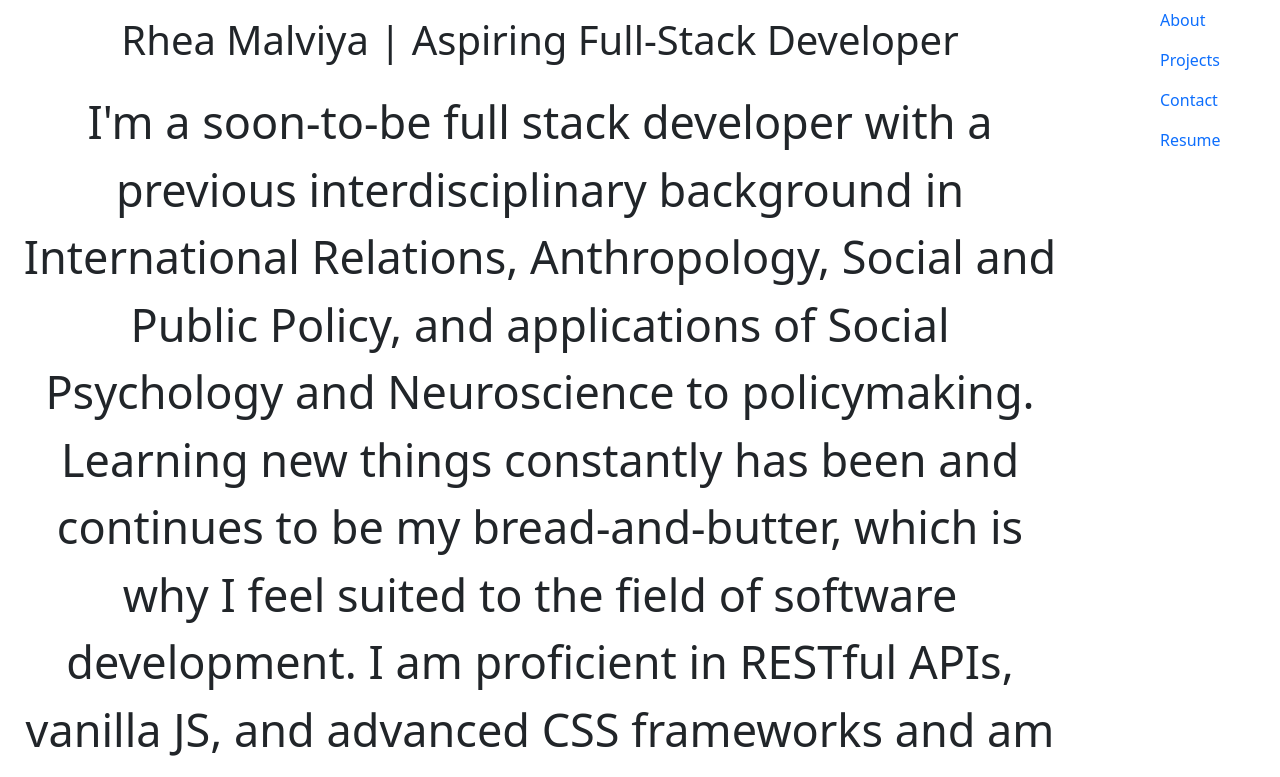
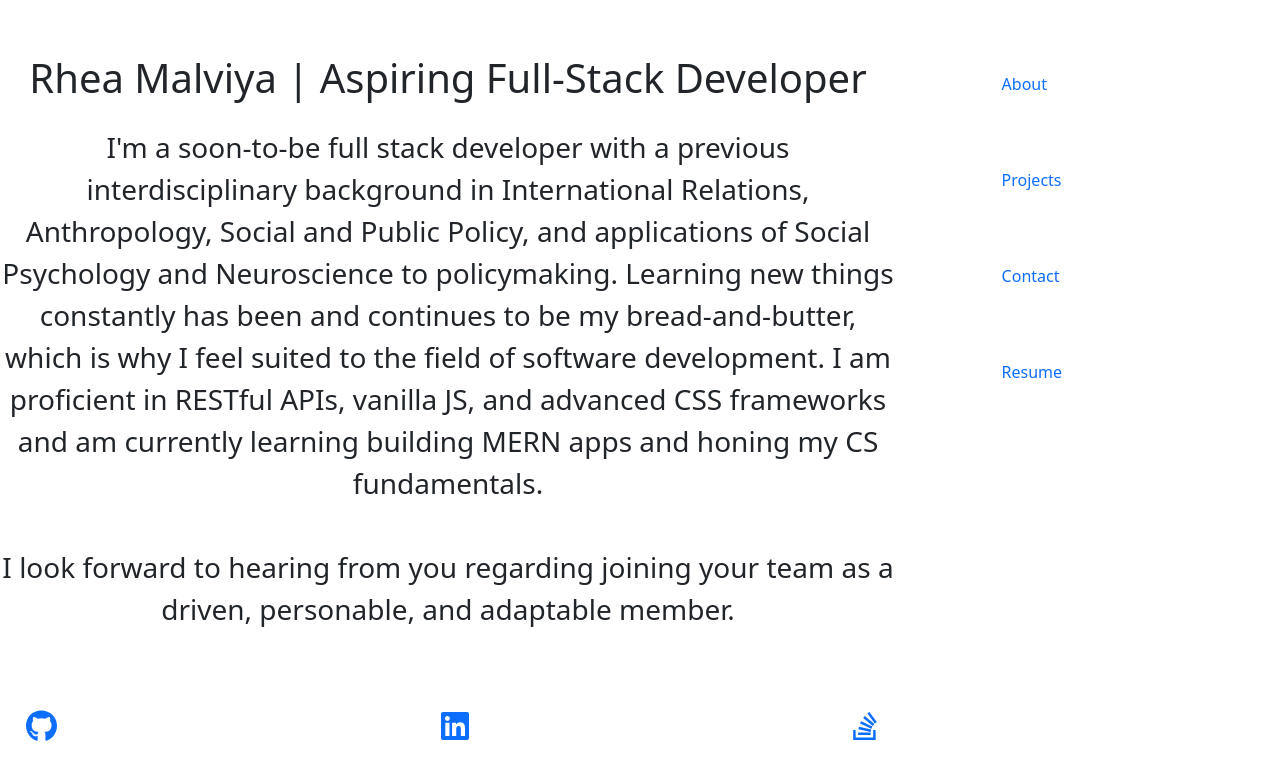
Before and after one commit to rheam97/rhea-react-portfolio, a React (Create React App) app: page / in a window 1280 px wide. Shown: the top 777 px of the page. Built offline with nearby package versions, Linux system fonts and the light colour scheme.

Commit message:
working on styling

```diff
--- a/src/App.js
+++ b/src/App.js
@@ -5,11 +5,6 @@ import Footer from "./components/Footer";
 
 import './App.css';
 
-const mainStyle = {
-  marginRight: '200px',
-  fontSize: '45px',
-  padding: '0px 10px'
-}
 
 function App() {
   const [pages] = useState(['About', 'Projects', 'Contact', 'Resume'])
@@ -20,7 +15,7 @@ function App() {
   return (
     <>
     <SideBar pages ={pages} currentPage={currentPage} setCurrentPage={setCurrentPage}/>
-    <main style={mainStyle}>
+    <main>
     <Page currentPage={currentPage}/>
     <Footer></Footer>
     </main>
--- /dev/null
+++ b/src/components/About/index.scss
@@ -0,0 +1,3 @@
+.bio {
+    margin-left: 5vw;
+}
--- a/src/components/Footer/index.js
+++ b/src/components/Footer/index.js
@@ -2,6 +2,7 @@ import React from "react";
 import { FontAwesomeIcon } from "@fortawesome/react-fontawesome";
 import { library } from "@fortawesome/fontawesome-svg-core";
 import { fab } from "@fortawesome/free-brands-svg-icons";
+import './index.scss'
 
 library.add(fab);
 
@@ -10,25 +11,25 @@ function Footer() {
     <footer className="footer">
       <nav className="socialIcons">
         <a
-          className="icon"
+          className="icon mr-4"
           href="https://github.com/rheam97"
           target="_blank" rel="noreferrer"
         >
-          <FontAwesomeIcon icon={["fab", "github"]} size="2x" />{" "}
+          <FontAwesomeIcon icon={["fab", "github"]} size="2x" />
         </a>
         <a
           className="icon"
           href="https://www.linkedin.com/in/rhea-malviya/"
           target="_blank" rel="noreferrer"
         >
-          <FontAwesomeIcon icon={["fab", "linkedin"]} size="2x" />{" "}
+          <FontAwesomeIcon icon={["fab", "linkedin"]} size="2x" />
         </a>
         <a
           className="icon"
           href= 'https://www.linkedin.com/in/rhea-malviya/'
           target="_blank" rel="noreferrer"
         >
-          <FontAwesomeIcon icon="fa-brands fa-stack-overflow" size="2x" />{" "}
+          <FontAwesomeIcon icon="fa-brands fa-stack-overflow" size="2x" />
         </a>
       </nav>
     </footer>
--- /dev/null
+++ b/src/components/Footer/index.scss
@@ -0,0 +1,8 @@
+nav {
+    display: flex;
+    margin-left: 2vw;
+
+    .icon {
+        margin-right: 30vw;
+    }
+}
--- a/src/components/Page/index.js
+++ b/src/components/Page/index.js
@@ -4,6 +4,7 @@ import Projects from "../Projects";
 import Contact from "../Contact";
 import Resume from "../Resume";
 import Content from "./Content";
+import './index.scss'
 
 function Page({ currentPage }) {
   const renderPage = () => {
--- /dev/null
+++ b/src/components/Page/index.scss
@@ -0,0 +1,6 @@
+.page {
+  margin-right: 30vw;
+  font-size: 28px;
+  padding-top: 3vw;
+  margin-bottom: 10vh;
+}
--- a/src/components/SideBar/Nav.js
+++ b/src/components/SideBar/Nav.js
@@ -6,7 +6,7 @@ import './index.scss'
 function Nav({ pages, currentPage, setCurrentPage }) {
   return (
     <nav>
-      <ul>
+      <ul className='nav-list'>
         {pages.map((page) => (
           <div className='nav-link' key={page}>
           <NavLink
--- a/src/components/SideBar/index.scss
+++ b/src/components/SideBar/index.scss
@@ -1,10 +1,20 @@
 .sidebar {
     height: 100%;
-    width: 200px;
+    width: 30vw;
     position: fixed;
     z-index: 0;
     top: 0;
     right: 0;
     overflow-x: hidden;
-    padding-right: 40px;
+    padding-right: 5vw;
+    padding-top: 5vw;
+
+    .nav-list{
+        top: 35%;
+        .nav-link {
+            padding-bottom: 5vw;
+
+            }
+    }
+
 }
```
